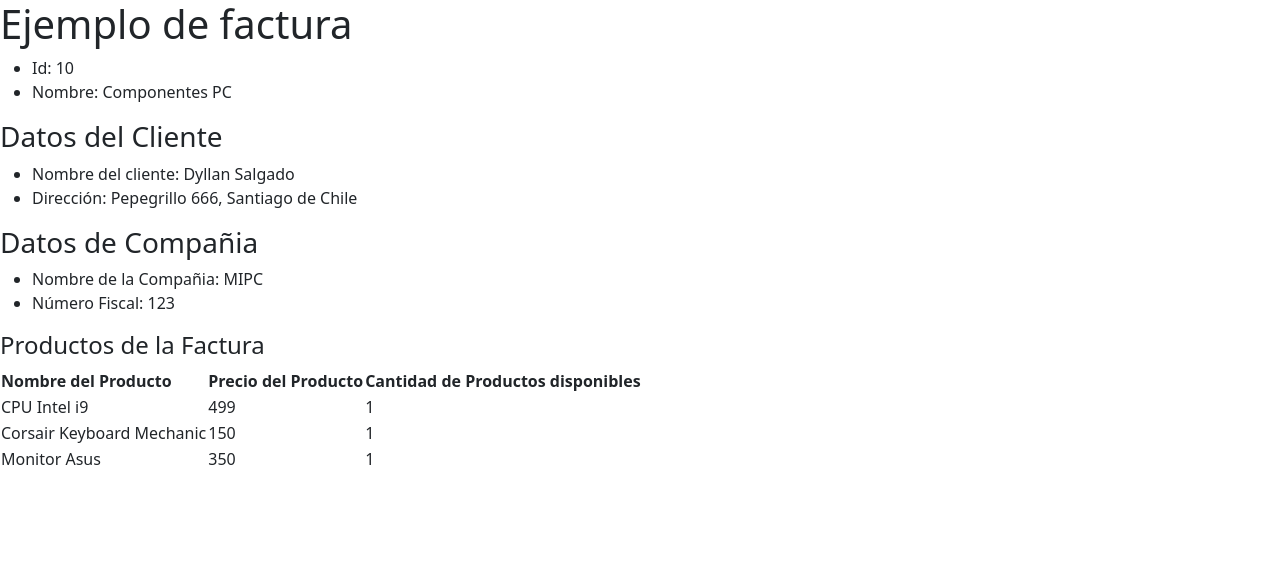
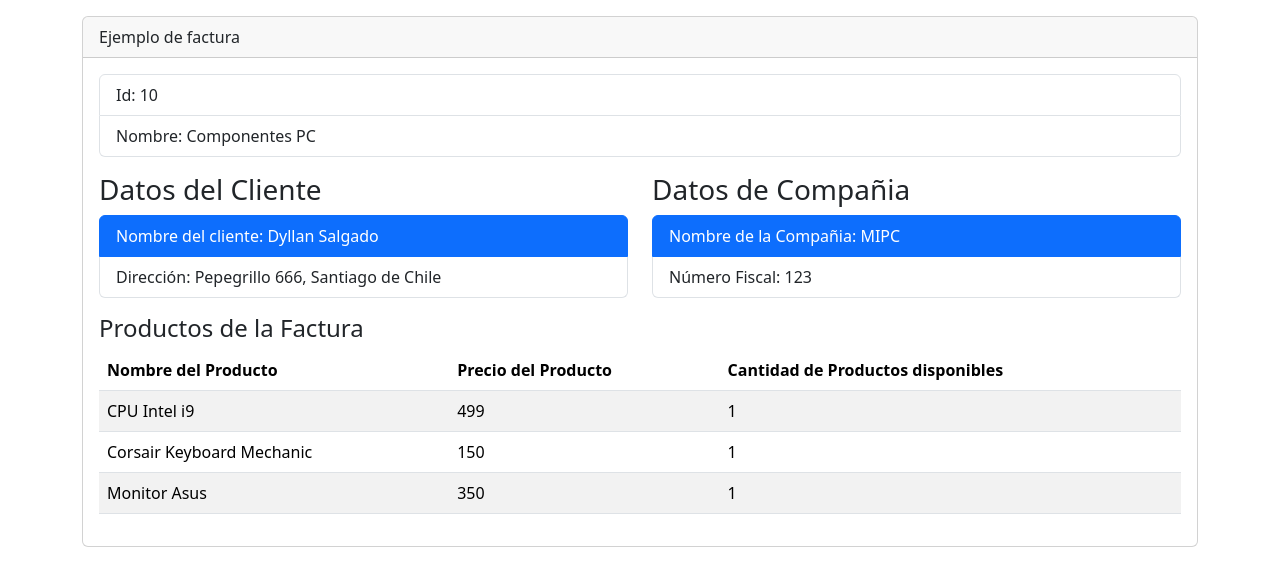
Before and after one commit to dyllansalgado/FullStack, a React (Vite) app in the folder Proyecto Udemy FullStack/react/4-invoice-app/: page / in a window 1280 px wide. Shown: the top 586 px of the page. Built offline with nearby package versions, Linux system fonts and the light colour scheme.

Commit message:
Se crea todo una app con un solo componente con bootstrap

```diff
--- a/Proyecto Udemy FullStack/react/4-invoice-app/src/components/InvoiceApp.jsx
+++ b/Proyecto Udemy FullStack/react/4-invoice-app/src/components/InvoiceApp.jsx
@@ -12,24 +12,33 @@
 
     return (
         <>
-            {/* Este es un comentario en JSX */}
-            <h1> Ejemplo de factura </h1>
-            <ul>
-                <li> Id: {id}</li>
-                <li> Nombre: {name}</li>
+            <div className="container">
+                <div className="card my-3">
+                    <div className="card-header"> Ejemplo de factura </div>
+                    <div className="card-body">
+                        <ul className = "list-group">
+                            <li className = "list-group-item" > Id: {id}</li>
+                            <li className = "list-group-item" > Nombre: {name}</li>
                         </ul>
+                        {/* Se dejan los datos de cliente y compañia como filas por lo que se asigna el row y las col para las columnas */}
+                        <div className="row my-3">
+                            <div className="col">
                                 <h3> Datos del Cliente </h3>
-            <ul>
-                <li>Nombre del cliente: {nameClient} {lastName}</li>
-                <li>Dirección: {street} {number}, {city} de {country}</li>
+                                <ul className = "list-group">
+                                    <li className = "list-group-item active">Nombre del cliente: {nameClient} {lastName}</li>
+                                    <li className = "list-group-item">Dirección: {street} {number}, {city} de {country}</li>
                                 </ul>
+                            </div>
+                            <div className="col">
                                 <h3> Datos de Compañia</h3>
-            <ul>
-                <li>Nombre de la Compañia: {nameCompany}</li>
-                <li>Número Fiscal: {fiscalNumber}</li>
+                                <ul className = "list-group">
+                                    <li className = "list-group-item active">Nombre de la Compañia: {nameCompany}</li>
+                                    <li className = "list-group-item">Número Fiscal: {fiscalNumber}</li>
                                 </ul>
+                            </div>
+                        </div>
                         <h4> Productos de la Factura</h4>
-            <table>
+                        <table className="table table-striped table-hover">
                             {/* thead delimita los encabezados de la tabla */}
                             <thead>
                                 <tr>
@@ -55,7 +64,9 @@
                                 })}
                             </tbody>
                         </table>
-
+                    </div>
+                </div>
+            </div>
         </>
     );
 }
```
Lines whose indentation alone changed are shown as unchanged.
